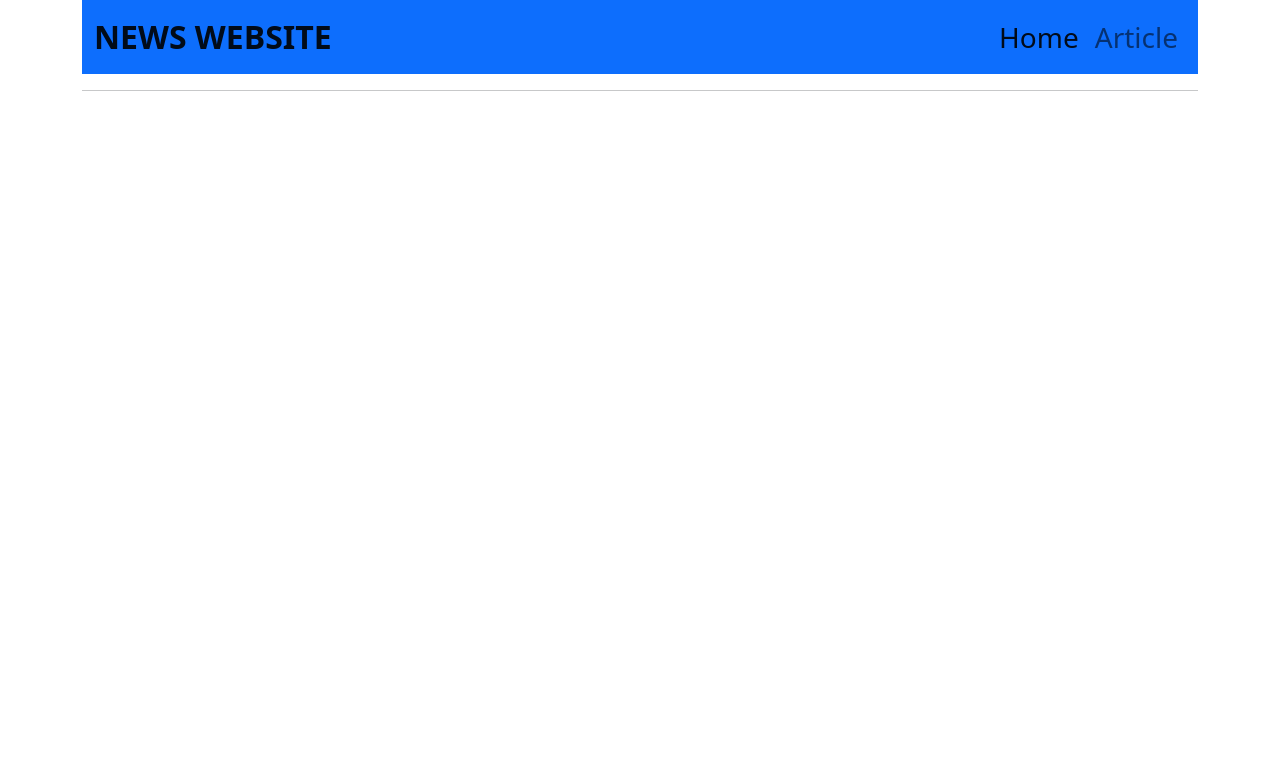
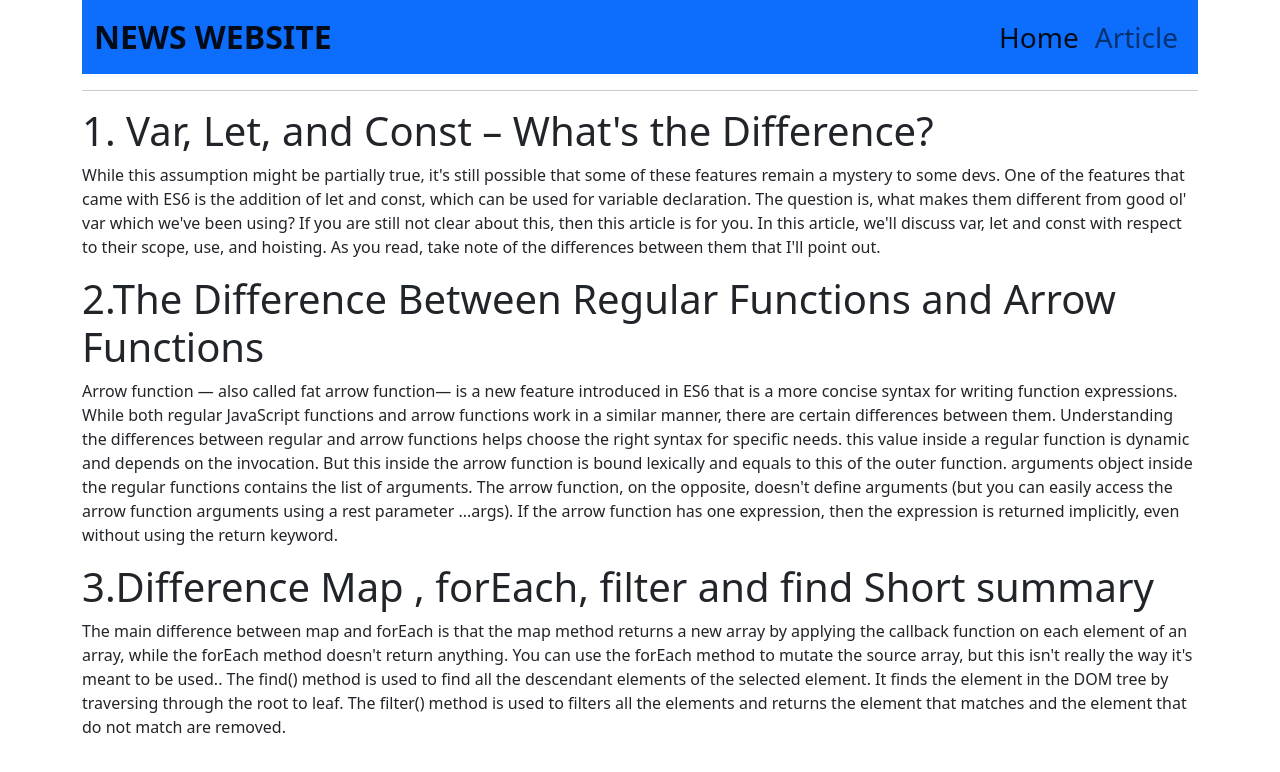
Before and after one commit to Mohammad-Musfiqur-Rahman/api-news-portal-assignment, a plain HTML site: page question-answer.html in a window 1280 px wide. Drawn offline with nearby package versions, Linux system fonts and the light colour scheme; no server answers.

Commit message:
Questions answer updated

```diff
--- a/js/main.js
+++ b/js/main.js
@@ -55,7 +55,7 @@ const categoryPost = (posts) =>{
               <p class="card-text">${post.details.substring(0, 350) + '.....'}</p>
               <img style="height: 40px;" src="${post.author.img}" class="rounded-circle float-start" alt="..."><p class="card-text"><small class="text-muted">${post.author.name}</small></p>
               <div class="text-end">
-              <button onclick="showModal('${post._id}')" type="button" class="btn btn-primary" data-bs-toggle="modal" data-bs-target="#exampleModal">More details</button>
+              <button onclick="modalApi('${post._id}')" type="button" class="btn btn-primary" data-bs-toggle="modal" data-bs-target="#exampleModal">More details</button>
               </div>
               <p class="text-center">View: ${post ? post.total_view : 'no data found' }</p>
 
@@ -79,6 +79,7 @@ const modalApi = async(news_id) =>{
 
 const showModal = (modals) => {
      const modalArea = document.getElementById('modal-div');
+     modalArea.textContent = '';
      console.log(modals);
 
      const div = document.createElement('div');
@@ -92,7 +93,7 @@ const showModal = (modals) => {
      ${modals[0].details}
    </div>
    <img style="height: 40px; width: 50px;" src="${modals[0].author.img}" class="rounded-circle float-start" alt="..."><p class="card-text"><small class="text-muted">${modals[0].author.name}</small></p>
-   <p class="text-center">View: ${modals[0].author ? modals[0].author.published_date : 'no data found' }</p>
+   <p class="text-center">Published date & time: ${modals[0].author ? modals[0].author.published_date : 'no data found' }</p>
    <div class="modal-footer">
      <button type="button" class="btn btn-secondary" data-bs-dismiss="modal">Close</button>
    </div>
@@ -111,5 +112,5 @@ const showModal = (modals) => {
 }
 // showModal();
 
-modalApi('0282e0e58a5c404fbd15261f11c2ab6a');
+// modalApi('0282e0e58a5c404fbd15261f11c2ab6a');
 newApi();
--- a/question-answer.html
+++ b/question-answer.html
@@ -33,12 +33,40 @@
           </nav>
            <!-- 1st nav bar End -->
           <hr>
+      </header>
+    <main>
+      <div>
+        <h1>1. Var, Let, and Const – What's the Difference? </h1>
+        <p>While this assumption might be partially true, it's still possible that some of these features remain a mystery to some devs. One of the features that came with ES6 is the addition of let and const, which can be used for variable declaration. The question is, what makes them different from good ol' var which we've been using? If you are still not clear about this, then this article is for you. In this article, we'll discuss var, let and const with respect to their scope, use, and hoisting. As you read, take note of the differences between them that I'll point out.</p>
+      </div>
 
+      <div>
+        <h1>2.The Difference Between Regular Functions and Arrow Functions</h1>
+        <p>Arrow function — also called fat arrow function— is a new feature introduced in ES6 that is a more concise syntax for writing function expressions. While both regular JavaScript functions and arrow functions work in a similar manner, there are certain differences between them.
 
+          Understanding the differences between regular and arrow functions helps choose the right syntax for specific needs.
+
+this value inside a regular function is dynamic and depends on the invocation. But this inside the arrow function is bound lexically and equals to this of the outer function.
+
+arguments object inside the regular functions contains the list of arguments. The arrow function, on the opposite, doesn't define arguments (but you can easily access the arrow function arguments using a rest parameter ...args).
+
+If the arrow function has one expression, then the expression is returned implicitly, even without using the return keyword.
+        </p>
+      </div>
+
+      <div>
+        <h1>3.Difference Map , forEach, filter and find Short summary </h1>
+        <p>The main difference between map and forEach is that the map method returns a new array by applying the callback function on each element of an array, while the forEach method doesn't return anything. You can use the forEach method to mutate the source array, but this isn't really the way it's meant to be used..
+          The find() method is used to find all the descendant elements of the selected element. It finds the element in the DOM tree by traversing through the root to leaf. The filter() method is used to filters all the elements and returns the element that matches and the element that do not match are removed.
+        </p>
+      </div>
 
 
 
     </main>
+
+
+
 
     <!-- script -->
     <script src="https://cdn.jsdelivr.net/npm/bootstrap@5.2.0/dist/js/bootstrap.bundle.min.js" integrity="sha384-A3rJD856KowSb7dwlZdYEkO39Gagi7vIsF0jrRAoQmDKKtQBHUuLZ9AsSv4jD4Xa" crossorigin="anonymous"></script>
```
